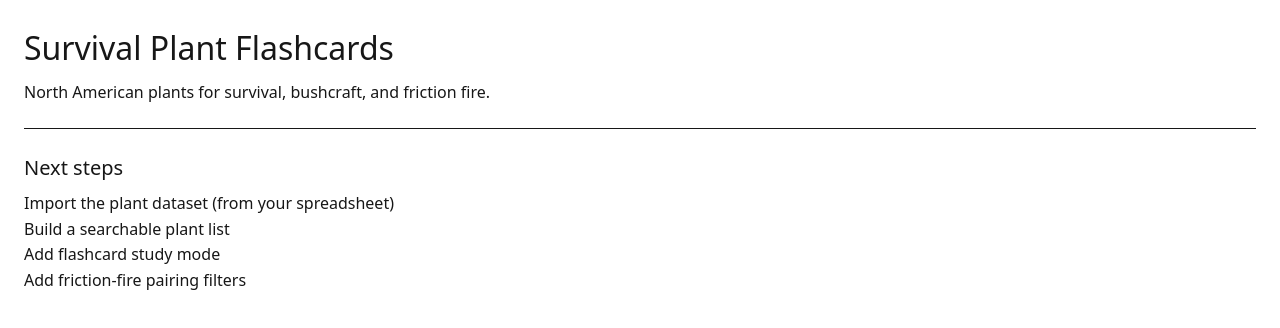
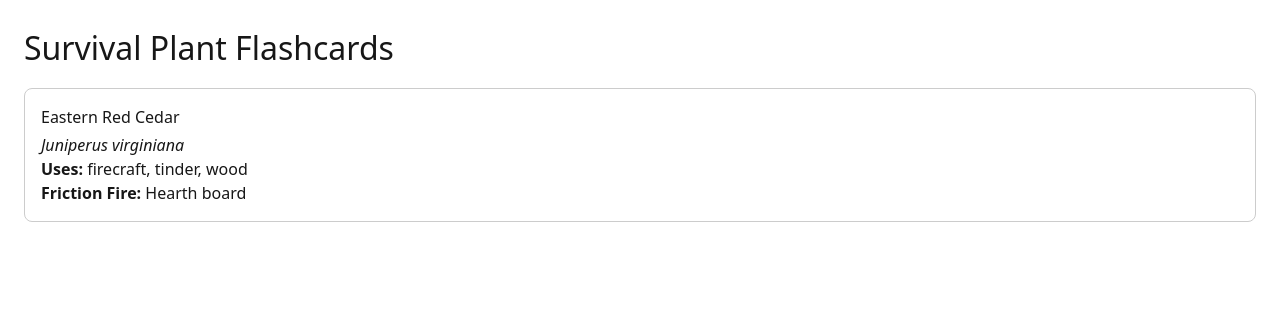
Before and after one commit to migizioutdoors-cyber/survival-plant-flashcards, a Next.js app: page / in a window 1280 px wide. Shown: the top 328 px of the page. Built offline with nearby package versions, Linux system fonts and the light colour scheme.

Commit message:
Display plants from JSON

```diff
--- a/app/page.tsx
+++ b/app/page.tsx
@@ -1,20 +1,38 @@
+import plants from "../data/plants.json";
+
 export default function Home() {
   return (
     <main style={{ padding: 24, fontFamily: "system-ui, sans-serif" }}>
-      <h1 style={{ fontSize: 32, marginBottom: 8 }}>Survival Plant Flashcards</h1>
-      <p style={{ fontSize: 16, marginTop: 0 }}>
-        North American plants for survival, bushcraft, and friction fire.
-      </p>
+      <h1 style={{ fontSize: 32, marginBottom: 16 }}>
+        Survival Plant Flashcards
+      </h1>
 
-      <hr style={{ margin: "24px 0" }} />
+      {plants.map((plant, index) => (
+        <div
+          key={index}
+          style={{
+            border: "1px solid #ccc",
+            borderRadius: 8,
+            padding: 16,
+            marginBottom: 16,
+          }}
+        >
+          <h2 style={{ margin: 0 }}>{plant.common_name}</h2>
+          <p style={{ fontStyle: "italic", marginTop: 4 }}>
+            {plant.scientific_name}
+          </p>
 
-      <h2 style={{ fontSize: 20, marginBottom: 8 }}>Next steps</h2>
-      <ol style={{ lineHeight: 1.6 }}>
-        <li>Import the plant dataset (from your spreadsheet)</li>
-        <li>Build a searchable plant list</li>
-        <li>Add flashcard study mode</li>
-        <li>Add friction-fire pairing filters</li>
-      </ol>
+          <p>
+            <strong>Uses:</strong> {plant.uses.join(", ")}
+          </p>
+
+          <p>
+            <strong>Friction Fire:</strong>{" "}
+            {plant.friction_fire.hearth ? "Hearth board" : ""}
+            {plant.friction_fire.spindle ? " Spindle" : ""}
+          </p>
+        </div>
+      ))}
     </main>
   );
 }
--- /dev/null
+++ b/data/plants.json
@@ -0,0 +1,35 @@
+[
+  {
+    "common_name": "Eastern Red Cedar",
+    "scientific_name": "Juniperus virginiana",
+    "region": "North America",
+    "categories": ["tree", "evergreen"],
+    "uses": ["firecraft", "tinder", "wood"],
+    "friction_fire": {
+      "spindle": false,
+      "hearth": true,
+      "notes": "Common hearth board material when dry; pairs well with softer spindles."
+    },
+    "edibility": {
+      "edible_parts": [],
+      "prep_notes": "",
+      "warnings": "Berries resemble edible juniper but should not be consumed in quantity."
+    },
+    "medicinal": {
+      "uses": [],
+      "warnings": ""
+    },
+    "cordage": {
+      "usable": false,
+      "notes": ""
+    },
+    "tinder": {
+      "usable": true,
+      "notes": "Inner bark and shavings catch sparks well when dry."
+    },
+    "wood": {
+      "usable": true,
+      "notes": "Excellent for kindling and fire starting due to aromatic oils."
+    }
+  }
+]
```
